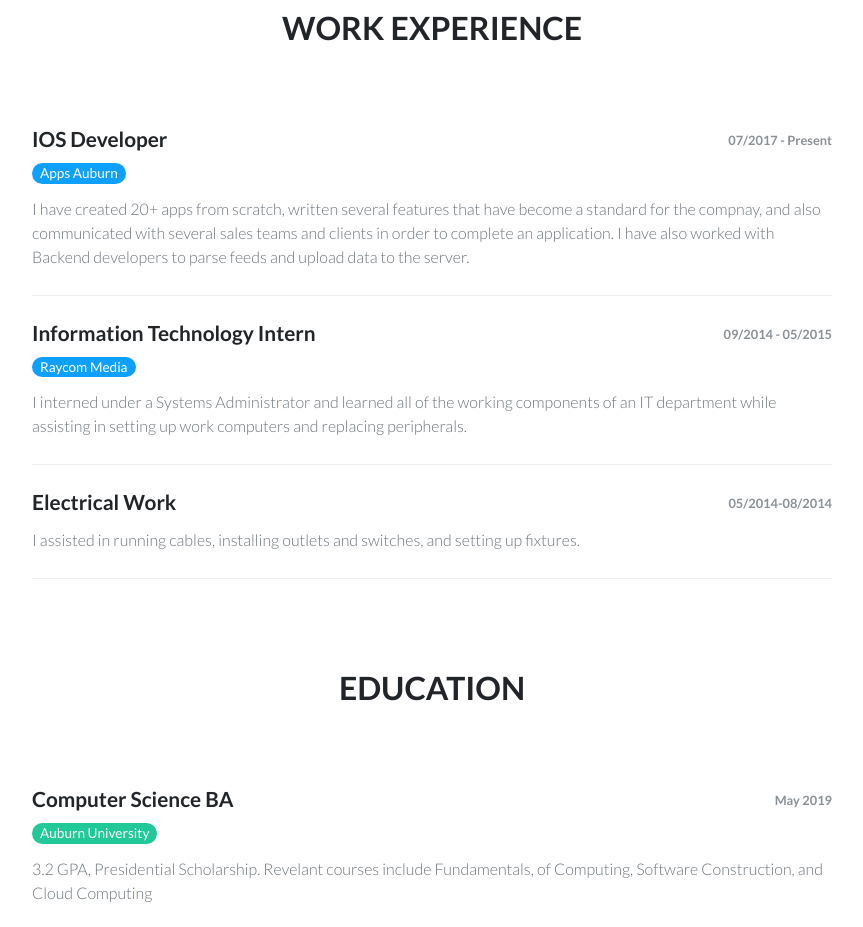
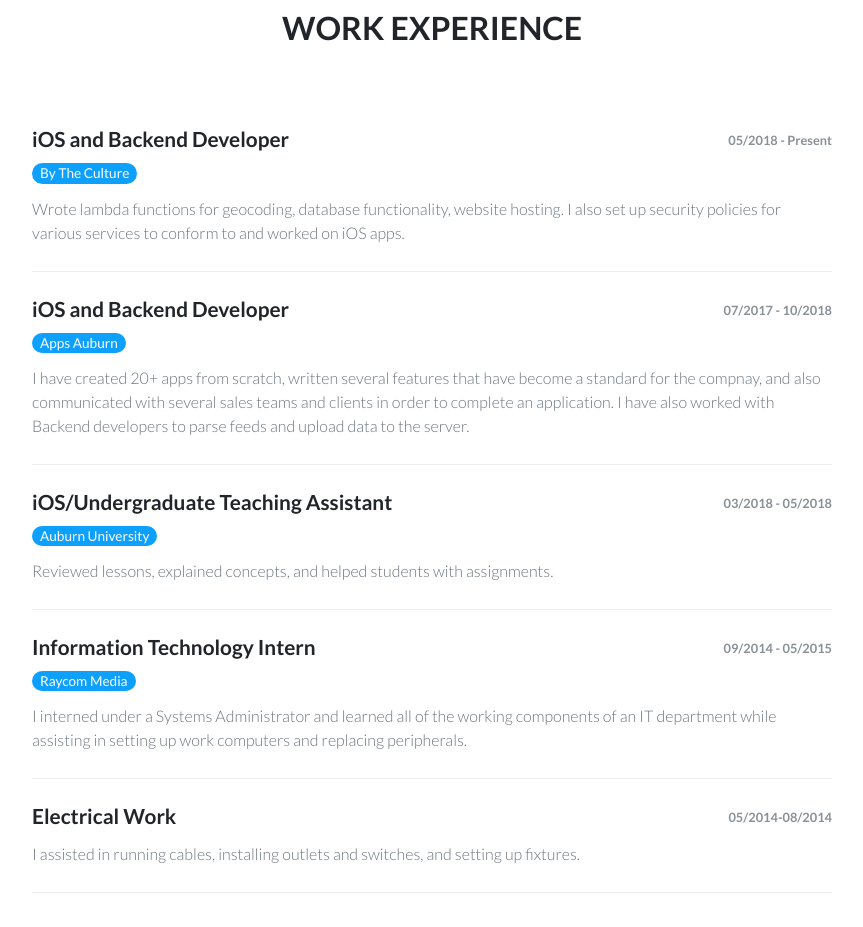
Before and after one commit to zachdebardlebon/zachdebardlebon.github.io, a plain HTML site: page cv.html in a window 1280 px wide. Shown: the part 820-1747 px from the top of the page, without its empty margins (208-1071 px from the left). Drawn offline with nearby package versions, Linux system fonts and the light colour scheme; files whose address does not match are found by name.

Commit message:
Updated work experience

```diff
--- a/cv.html
+++ b/cv.html
@@ -38,16 +38,36 @@
                     <div class="heading">
                         <h2 class="text-center">Work Experience</h2>
                     </div>
+                     <div class="item">
+                        <div class="row">
+                            <div class="col-md-6">
+                                <h3>iOS and Backend Developer</h3>
+                                <h4 class="organization">By The Culture</h4>
+                            </div>
+                            <div class="col-md-6"><span class="period">05/2018 - Present</span></div>
+                        </div>
+                        <p class="text-muted">Wrote lambda functions for geocoding, database functionality, website hosting. I also set up security policies for various services to conform to and worked on iOS apps.</p>
+                    </div>
                     <div class="item">
                         <div class="row">
                             <div class="col-md-6">
-                                <h3>IOS Developer</h3>
+                                <h3>iOS and Backend Developer</h3>
                                 <h4 class="organization">Apps Auburn</h4>
                             </div>
-                            <div class="col-md-6"><span class="period">07/2017 - Present</span></div>
+                            <div class="col-md-6"><span class="period">07/2017 - 10/2018</span></div>
                         </div>
                         <p class="text-muted">I have created 20+ apps from scratch, written several features that have become a standard for the compnay, and also communicated with several sales teams and clients in order to complete an application. I have also worked with
                             Backend developers to parse feeds and upload data to the server. &nbsp;</p>
+                    </div>
+                    <div class="item">
+                        <div class="row">
+                            <div class="col-md-6">
+                                <h3>iOS/Undergraduate Teaching Assistant</h3>
+                                <h4 class="organization">Auburn University</h4>
+                            </div>
+                            <div class="col-md-6"><span class="period">03/2018 - 05/2018</span></div>
+                        </div>
+                        <p class="text-muted">Reviewed lessons, explained concepts, and helped students with assignments.</p>
                     </div>
                     <div class="item">
                         <div class="row">
```
